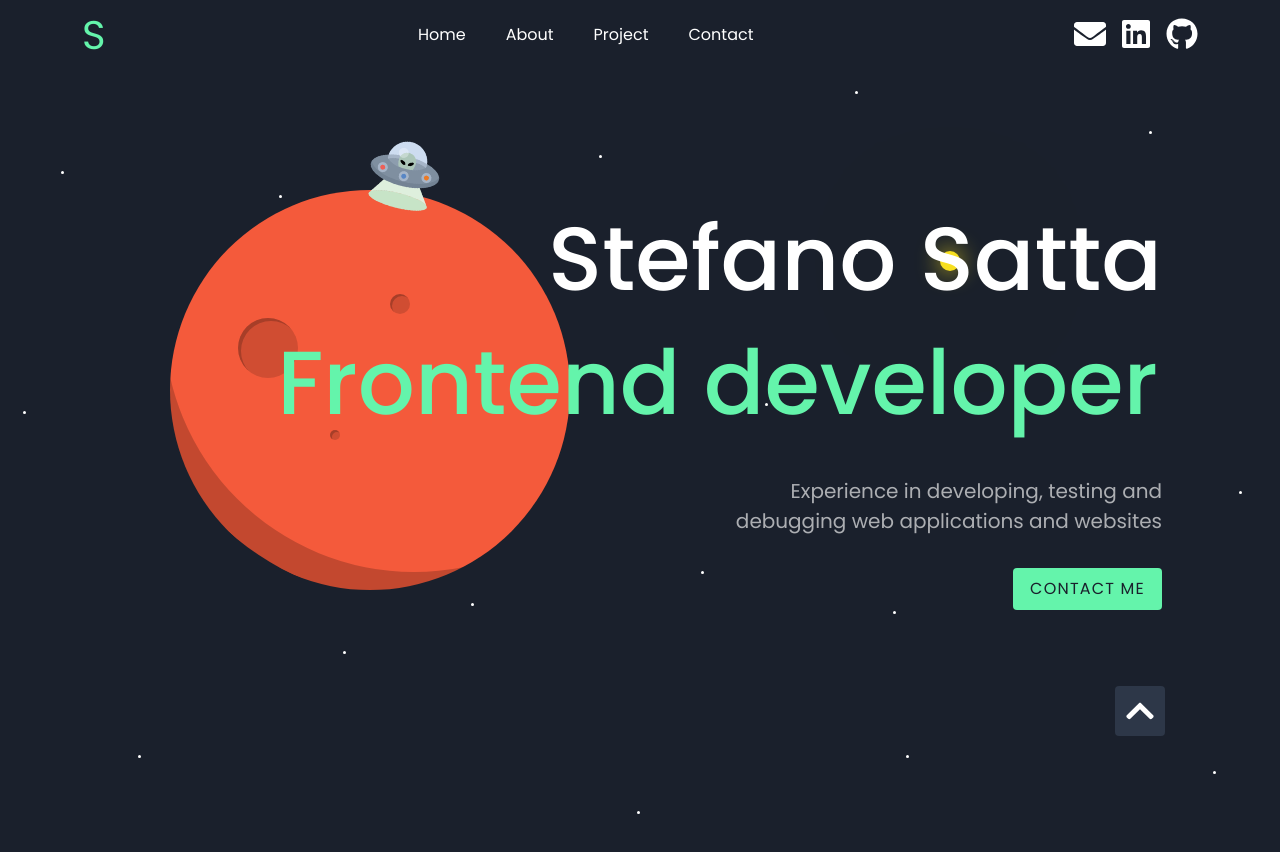
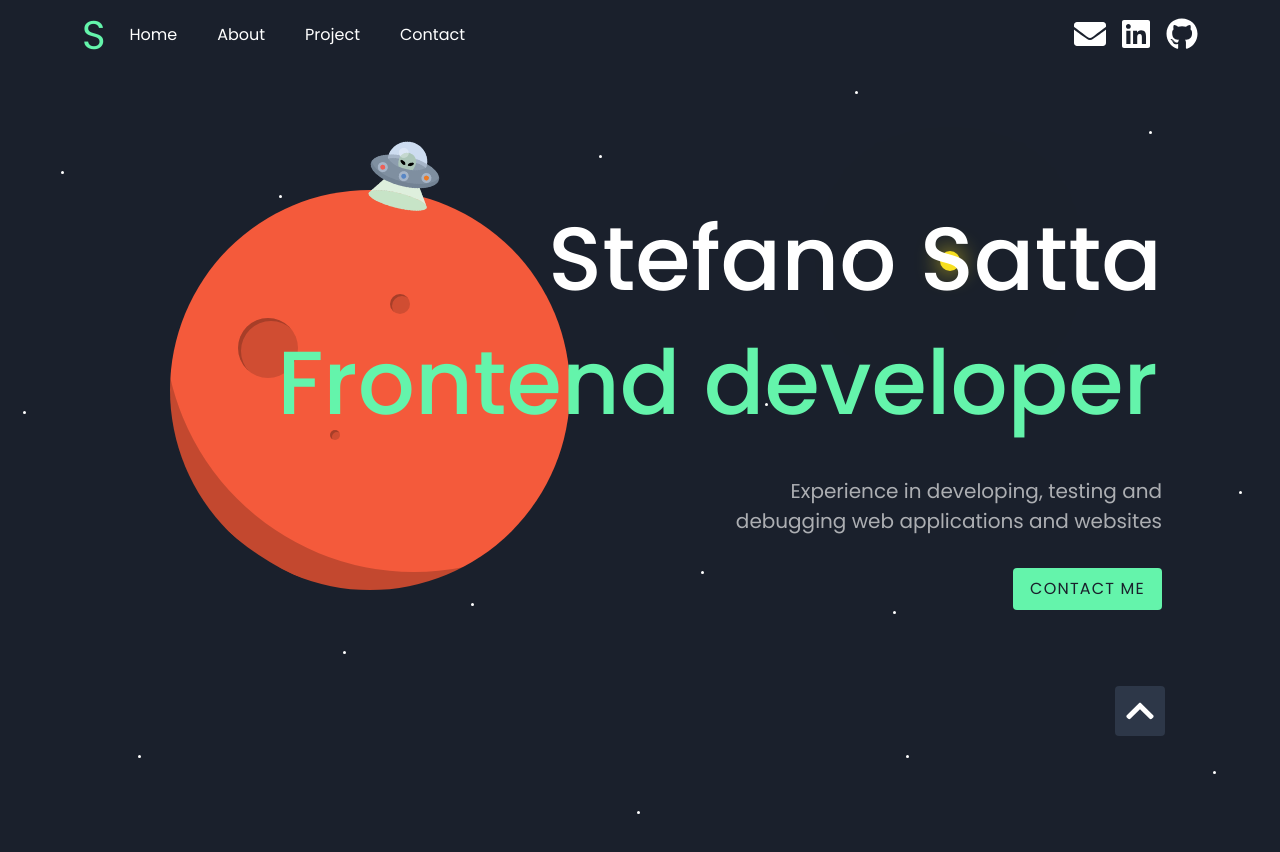
Before and after one commit to stefano-satta/personal-website-2022, a Next.js app: page / in a window 1280 px wide. Shown: the top 852 px of the page. Built offline with nearby package versions, Linux system fonts and the light colour scheme.

Commit message:
move to left all navbar menu

```diff
--- a/components/common/navbar/NavBar.jsx
+++ b/components/common/navbar/NavBar.jsx
@@ -15,7 +15,7 @@ const NavBar = () => {
                 <Navbar.Brand href="/" className="text-primary fs-1">S</Navbar.Brand>
                 <Navbar.Toggle aria-controls="basic-navbar-nav" className="text-white custom-toggler"/>
                 <Navbar.Collapse id="basic-navbar-nav">
-                    <Nav className="mx-auto text-center">
+                    <Nav className="me-auto text-center">
                         <Nav.Item>
                             <Link href={'/'} passHref><Nav.Link className="text-white link me-4">Home</Nav.Link></Link>
                         </Nav.Item>
```
